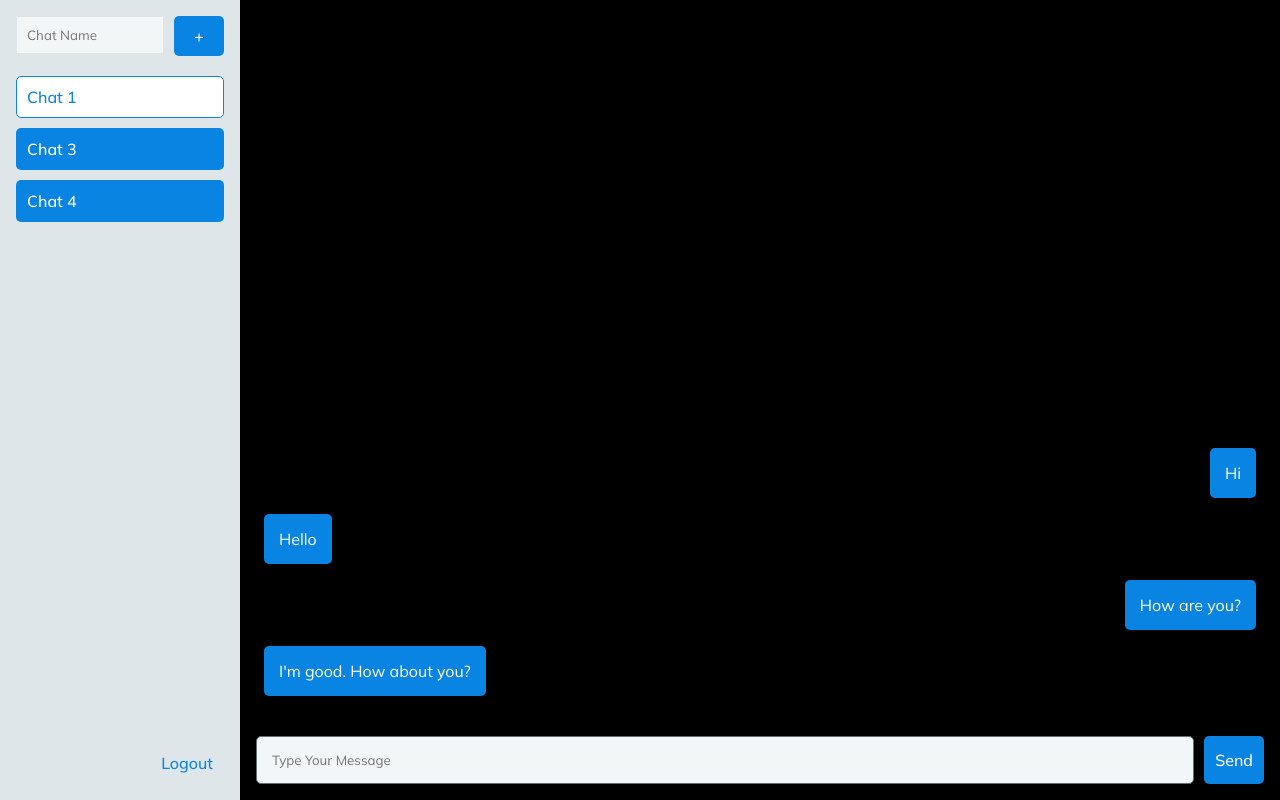
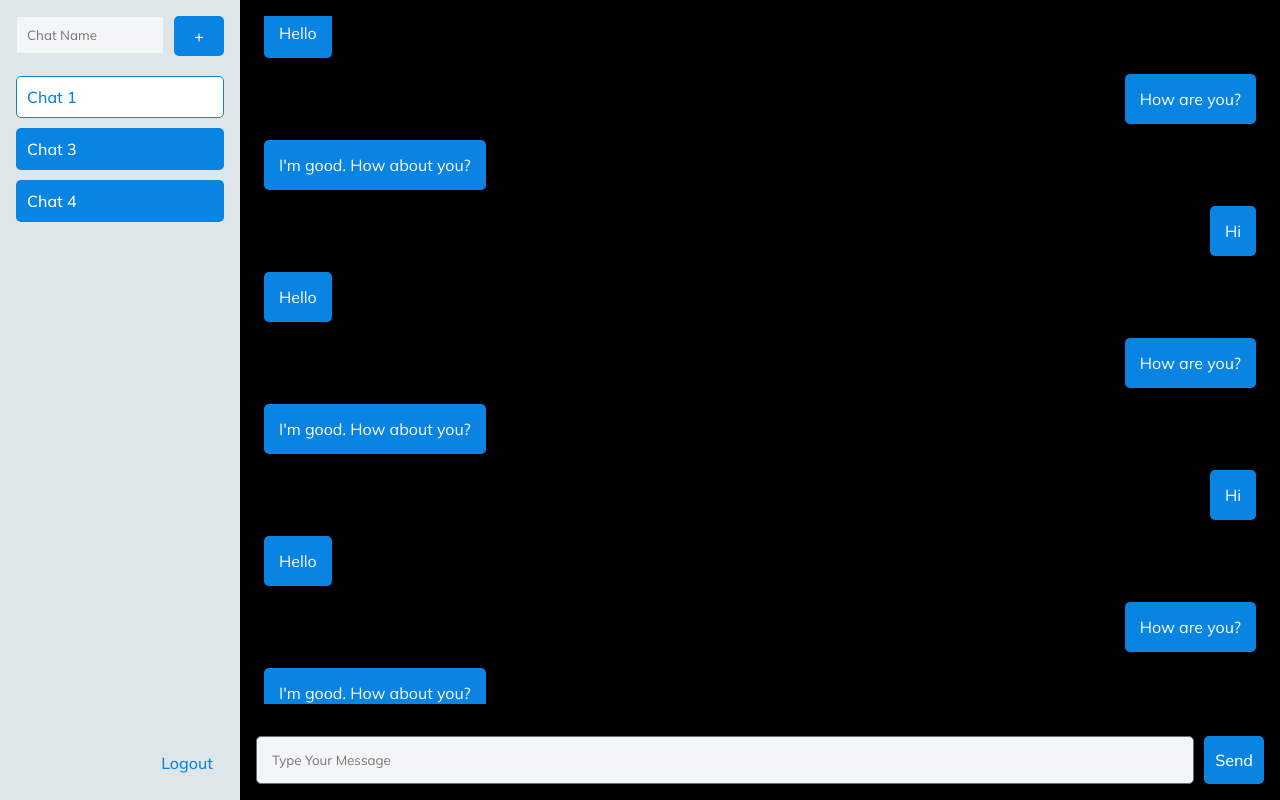
Before and after one commit to ehasaranga/chatapp, a React (Vite) app: page / in a window 1280 px wide. Built offline with nearby package versions, Linux system fonts and the light colour scheme.

Commit message:
add scroll to bottom

```diff
--- a/src/views/Dashboard/DashboardPage.tsx
+++ b/src/views/Dashboard/DashboardPage.tsx
@@ -18,6 +18,26 @@ function DashboardPage() {
 
     const [msgState, msgDispatch] = useReducer(MsgReducer, {
         1: [
+            { datetime: '', message: "Hi", isMe: true },
+            { datetime: '', message: "Hello", isMe: false },
+            { datetime: '', message: "How are you?", isMe: true },
+            { datetime: '', message: "I'm good. How about you? ", isMe: false },
+            { datetime: '', message: "Hi", isMe: true },
+            { datetime: '', message: "Hello", isMe: false },
+            { datetime: '', message: "How are you?", isMe: true },
+            { datetime: '', message: "I'm good. How about you? ", isMe: false },
+            { datetime: '', message: "Hi", isMe: true },
+            { datetime: '', message: "Hello", isMe: false },
+            { datetime: '', message: "How are you?", isMe: true },
+            { datetime: '', message: "I'm good. How about you? ", isMe: false },
+            { datetime: '', message: "Hi", isMe: true },
+            { datetime: '', message: "Hello", isMe: false },
+            { datetime: '', message: "How are you?", isMe: true },
+            { datetime: '', message: "I'm good. How about you? ", isMe: false },
+            { datetime: '', message: "Hi", isMe: true },
+            { datetime: '', message: "Hello", isMe: false },
+            { datetime: '', message: "How are you?", isMe: true },
+            { datetime: '', message: "I'm good. How about you? ", isMe: false },
             { datetime: '', message: "Hi", isMe: true },
             { datetime: '', message: "Hello", isMe: false },
             { datetime: '', message: "How are you?", isMe: true },
--- a/src/views/Dashboard/components/MessageList.scoped.scss
+++ b/src/views/Dashboard/components/MessageList.scoped.scss
@@ -5,7 +5,6 @@
     flex:1;
     width: 100%;
     overflow: hidden;
-    overflow-y: auto;
     padding: 1rem;
     box-sizing: border-box;
     position: relative;
@@ -14,6 +13,5 @@
 .message-list-wrap {
     display: block;
     box-sizing: border-box;
-    overflow: hidden;
     overflow-y: auto;
 }
--- a/src/views/Dashboard/components/MessageList.tsx
+++ b/src/views/Dashboard/components/MessageList.tsx
@@ -24,11 +24,11 @@ const MessageList: React.FC = () => {
 
     const scrollRef = useRef<HTMLDivElement>(null);
 
-    // useEffect(() => {
+    useEffect(() => {
 
-    //     scrollToBottom(scrollRef)
+        scrollToBottom(scrollRef)
 
-    // }, [])
+    }, [messages])
 
     return (
 
```
